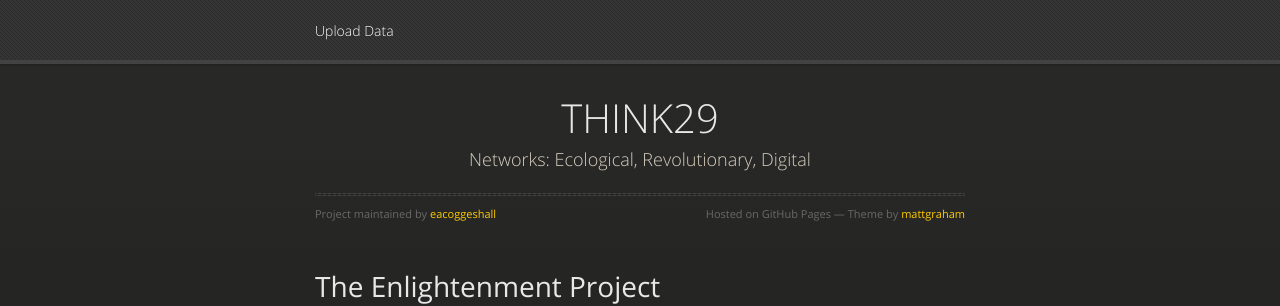
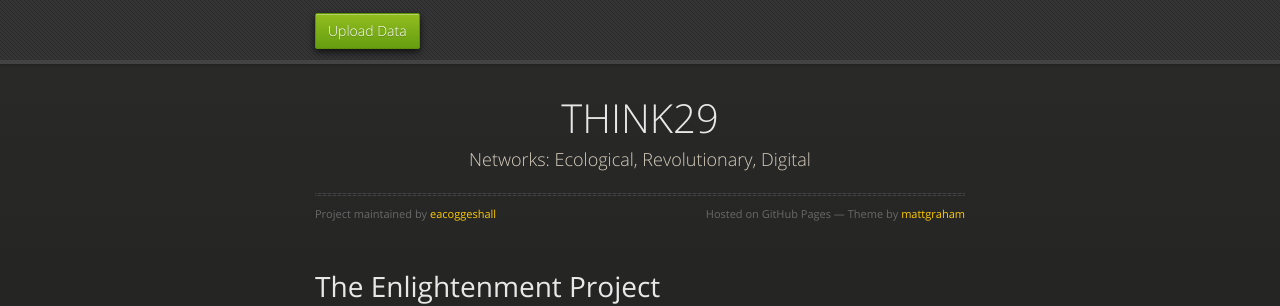
Before and after one commit to humanitiesplusdesign/think29, a plain HTML site: page index.html in a window 1280 px wide. Shown: the top 306 px of the page. Drawn offline with nearby package versions, Linux system fonts and the light colour scheme.

Commit message:
Update index.html

```diff
--- a/index.html
+++ b/index.html
@@ -20,7 +20,7 @@
   <body>
       <div id="header">
         <nav>
-          <li class="fork"><link href="shuffle">Upload Data</a></li>
+          <li class="fork"><a href="shuffle">Upload Data</a></li>
         </nav>
       </div><!-- end header -->
 
```
